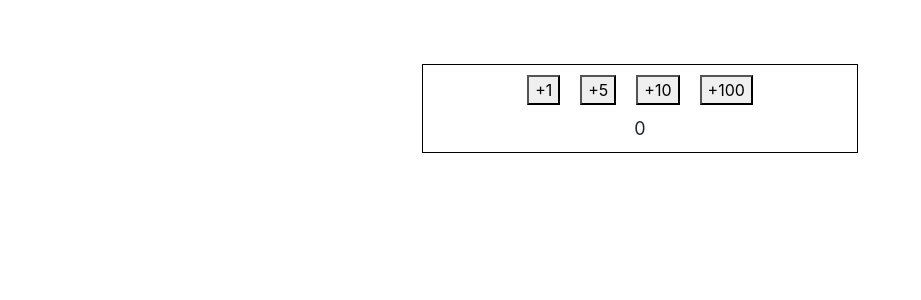
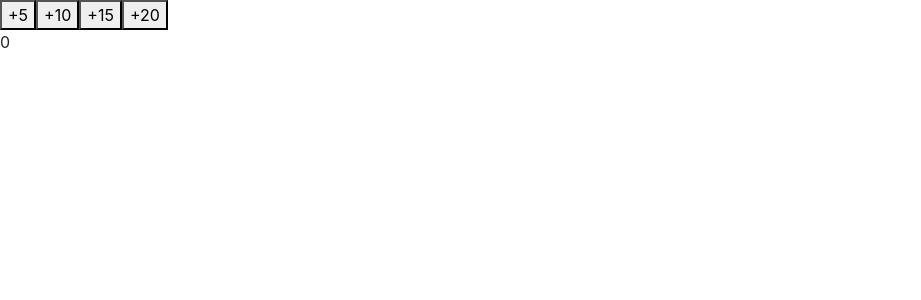
Before and after one commit to PhillipLaub/React-pluralsight1, a React (Create React App) app in the folder ps1/: page / in a window 1280 px wide. Shown: the top 300 px of the page, without its empty margins (0-921 px from the left). Built offline with nearby package versions, Linux system fonts and the light colour scheme.

Commit message:
added comments describing functionality of props, hooks, functions, etc

```diff
--- a/ps1/src/App.js
+++ b/ps1/src/App.js
@@ -1,45 +1,51 @@
-import React, {useState} from 'react';
-import './App.css';
 
+
+//import React library, and useState from react
+import React, { useState } from "react";
+import "./App.css";
+
+//props passed to Button function from App component
 function Button(props) {
-  const handleClick = () => props.onClickFunction(props.increment);
-	return (
-  	<button onClick={handleClick}  className="margin">
-      +{props.increment}
-    </button>
+  //create handleClick function, pass in onClickFunction props from App <Button /> , and increment props from App <Button />
+  const handleClick = () => {
+    //onClick, pass in value of increment for corresponding button
+    props.onClickFunction(props.increment);
+  };
+
+  //returns a button to the Virtual DOM, with an onClick functionality of 'handleClick',
+  // displays '+' on the button, followed by the associated increment value defined by the props passed from App <Button />
+  return <button onClick={handleClick}>+{props.increment}</button>;
+}
+
+//created a function called Display, pass in props from App
+function Display(props) {
+  //returns a div to the virtual DOM, div displays the props defined from App <Display />, message
+  return <div>{props.message}</div>;
+}
+
+function App() {
+  //React Hooks
+  //make variables and functions in the parent function App, to be passed down to children Button and Display
+  //initial value of counter is set to '0', define setCounter to be used in function incrementCounter, passes in incrementValue,
+  // which will be used in setCounter, which adds the counter, and incrementValue values
+  const [counter, setCounter] = useState(0);
+  const incrementCounter = (incrementValue) =>
+    setCounter(counter + incrementValue);
+
+    //components to be displayed in the DOM
+  return (
+    <div>
+      {/* create 4 button components, creating props onClickFunction, attaching function incrementCounter defined above, and props increment, each button with its own defined increment value
+          create a display component with defining the props of message, and setting its value as counter
+      */}
+      <Button onClickFunction={incrementCounter} increment={5} />
+      <Button onClickFunction={incrementCounter} increment={10} />
+      <Button onClickFunction={incrementCounter} increment={15} />
+      <Button onClickFunction={incrementCounter} increment={20} />
+      <Display message={counter} />
+    </div>
   );
 }
 
-function Display(props) {
-	return (
-  	<div className="messageDisplay">{props.message}</div>
-  );
-}
-
-function App() {
-  const [counter, setCounter] = useState(0);
-  const incrementCounter = (incrementValue) => setCounter(counter+incrementValue);
-  return (
-    <div className="App">
-      <div className="row">
-        <div className="col-md-4"></div>
-        <div className="col-md-4 buttonSection">
-          <div>
-<Button onClickFunction={incrementCounter} increment={1}/>
-<Button onClickFunction={incrementCounter} increment={5} />
-<Button onClickFunction={incrementCounter} increment={10} />
-<Button onClickFunction={incrementCounter} increment={100} />
-<Display message={counter}/>
-</div>
-    </div>
-        </div>
-        <div className="col-md-4"></div>
-      </div>
-
-
-
-
-  );
-}
-
+//export App component to the DOM
 export default App;
```
